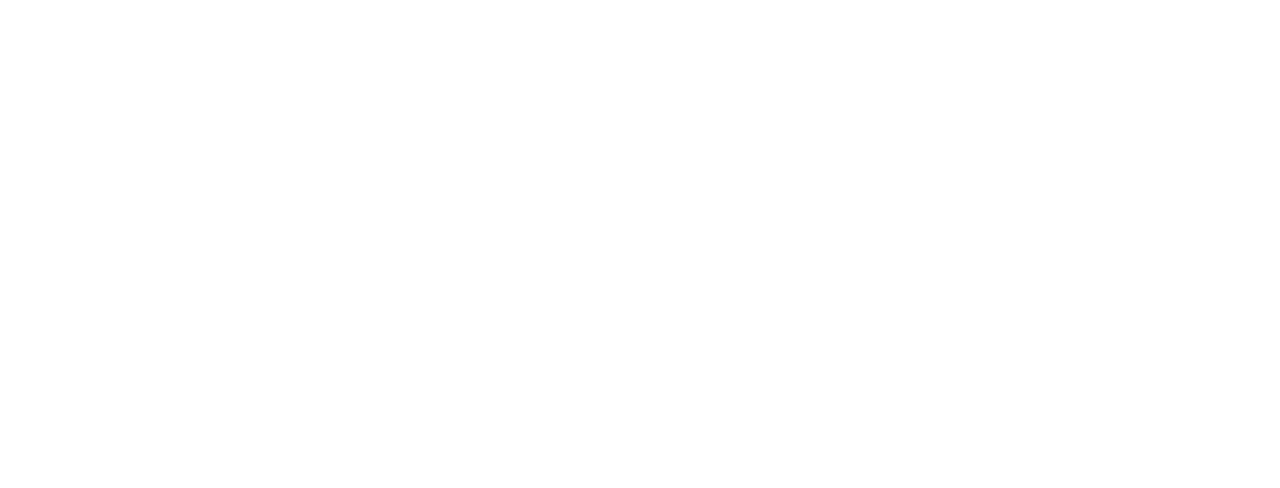
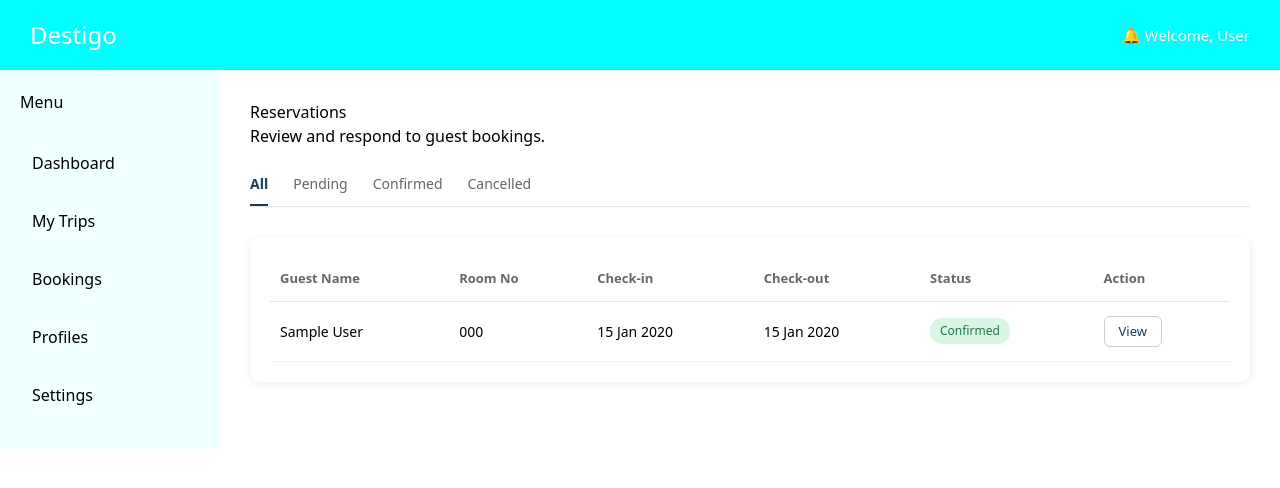
Before and after one commit to Hemaka25/Destigo, a Laravel app: page /hotel_manager/reservations in a window 1280 px wide. Before the commit the part shown is empty. Shown: the top 488 px of the page. Run offline with Laravel 12, Linux system fonts and the light colour scheme; tables that the repository leaves empty hold one stand-in row (values such as "Sample post"); style sheets or scripts are compiled from the project's sources; parts of the project's set-up code (start-up, migrations or seed data) failed here and were passed over.

Commit message:
Add reservations page styles

```diff
--- a/resources/css/app.css
+++ b/resources/css/app.css
@@ -421,3 +421,59 @@
     text-decoration: none;
     cursor: pointer;
 }
+
+/* Reservations page */
+.hm-tabs {
+    display: flex;
+    gap: 25px;
+    margin-top: 25px;
+    border-bottom: 1px solid #e5e5e5;
+}
+
+.hm-tab {
+    padding-bottom: 10px;
+    color: #666;
+    text-decoration: none;
+    font-size: 14px;
+    border-bottom: 2px solid transparent;
+}
+
+.hm-tab:hover {
+    color: #173D59;
+}
+
+.hm-tab-active {
+    color: #173D59;
+    font-weight: bold;
+    border-bottom: 2px solid #173D59;
+}
+
+/* Accept and Reject buttons */
+.hm-accept-btn,
+.hm-reject-btn {
+    display: inline-block;
+    padding: 5px 14px;
+    margin-right: 6px;
+    font-size: 13px;
+    text-decoration: none;
+    border-radius: 6px;
+}
+
+.hm-accept-btn {
+    background-color: #173D59;
+    color: white;
+}
+
+.hm-accept-btn:hover {
+    background-color: #278A9B;
+}
+
+.hm-reject-btn {
+    color: #b32626;
+    border: 1px solid #b32626;
+}
+
+.hm-reject-btn:hover {
+    background-color: #b32626;
+    color: white;
+}
--- a/resources/views/hotel_manager/reservations.blade.php
+++ b/resources/views/hotel_manager/reservations.blade.php
@@ -0,0 +1,66 @@
+@extends('layouts.nav')
+
+@section('content')
+
+    <h1>Reservations</h1>
+    <p>Review and respond to guest bookings.</p>
+
+    <!-- Status Tabs -->
+    <div class="hm-tabs">
+        <a href="{{ route('hotel.reservations') }}"
+           class="hm-tab {{ $status === 'all' ? 'hm-tab-active' : '' }}">All</a>
+
+        <a href="{{ route('hotel.reservations', ['status' => 'pending']) }}"
+           class="hm-tab {{ $status === 'pending' ? 'hm-tab-active' : '' }}">Pending</a>
+
+        <a href="{{ route('hotel.reservations', ['status' => 'confirmed']) }}"
+           class="hm-tab {{ $status === 'confirmed' ? 'hm-tab-active' : '' }}">Confirmed</a>
+
+        <a href="{{ route('hotel.reservations', ['status' => 'cancelled']) }}"
+           class="hm-tab {{ $status === 'cancelled' ? 'hm-tab-active' : '' }}">Cancelled</a>
+    </div>
+
+    <!-- Reservations Table -->
+    <div class="hm-table-box">
+        <table class="hm-table">
+            <thead>
+                <tr>
+                    <th>Guest Name</th>
+                    <th>Room No</th>
+                    <th>Check-in</th>
+                    <th>Check-out</th>
+                    <th>Status</th>
+                    <th>Action</th>
+                </tr>
+            </thead>
+            <tbody>
+                @forelse ($bookings as $booking)
+                    <tr>
+                        <td>{{ $booking->user->full_name }}</td>
+                        <td>{{ $booking->rooms->pluck('room_number')->implode(', ') }}</td>
+                        <td>{{ $booking->check_in->format('d M Y') }}</td>
+                        <td>{{ $booking->check_out->format('d M Y') }}</td>
+                        <td>
+                            <span class="hm-badge hm-{{ $booking->status }}">
+                                {{ ucfirst($booking->status) }}
+                            </span>
+                        </td>
+                        <td>
+                            @if ($booking->status === 'pending')
+                                <a href="#" class="hm-accept-btn">Accept</a>
+                                <a href="#" class="hm-reject-btn">Reject</a>
+                            @else
+                                <a href="#" class="hm-view-btn">View</a>
+                            @endif
+                        </td>
+                    </tr>
+                @empty
+                    <tr>
+                        <td colspan="6">No reservations found.</td>
+                    </tr>
+                @endforelse
+            </tbody>
+        </table>
+    </div>
+
+@endsection
```
